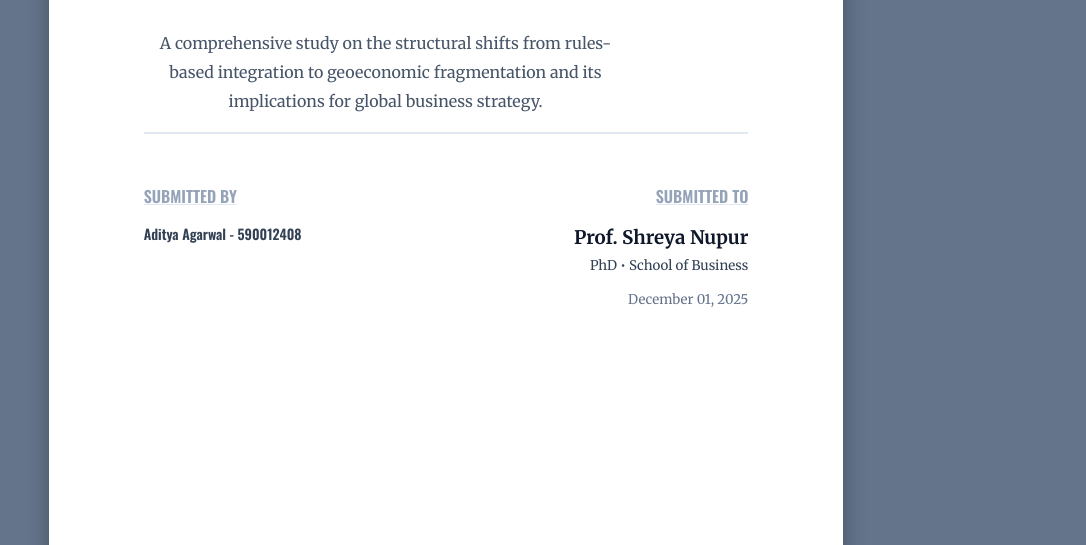
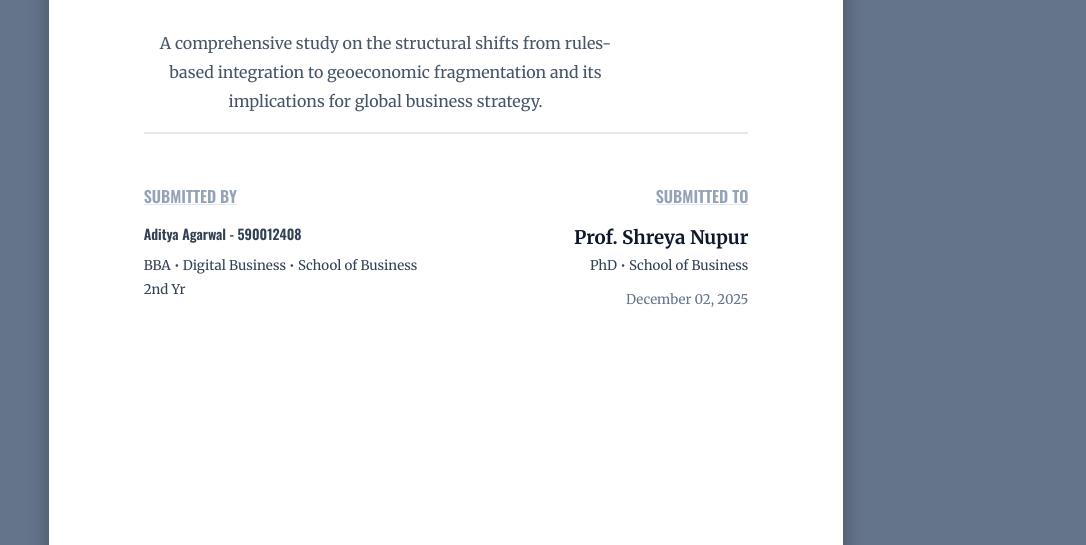
Before and after one commit to Akhai003/UPES-Digital-Business-GCB-Aditya-Agarwal-590012408-Term-Paper, a plain HTML site: page REPORT.html in a window 1280 px wide. Shown: the part 555-1100 px from the top of the page, without its empty margins (194-1280 px from the left). Drawn offline with nearby package versions, Linux system fonts and the light colour scheme.

```diff
--- a/REPORT.html
+++ b/REPORT.html
@@ -133,6 +133,7 @@
                 <div style="font-family: 'Oswald'; font-size: 14pt; letter-spacing: 3px; color: var(--primary); margin-bottom: 10px;">
                     PROJECT REPORT
                 </div>
+
                 <div style="font-family: 'Merriweather'; font-size: 11pt; color: #64748b; margin-bottom: 3rem;">
                     Global Context of Business (HSEG 2001)
                 </div>
@@ -150,13 +151,17 @@
                     <h4 style="color: #94a3b8; margin-bottom: 10px;">SUBMITTED BY</h4>
                     <ul style="list-style: none; margin: 0; padding: 0; font-family: 'Oswald';">
                         <li><strong>Aditya Agarwal - 590012408</strong></li>
+                        <li style="font-family: 'Merriweather', serif; font-size: 10pt; margin-top: 5px; color: var(--text);">
+                            BBA • Digital Business • School of Business<br>
+                            2nd Yr
+                        </li>
                     </ul>
                 </div>
                 <div style="text-align: right;">
                     <h4 style="color: #94a3b8; margin-bottom: 10px;">SUBMITTED TO</h4>
                     <div style="font-size: 14pt; font-weight: bold; color: var(--primary);">Prof. Shreya Nupur</div>
                     <div style="font-size: 10pt;">PhD • School of Business</div>
-                    <div style="font-size: 10pt; margin-top: 10px; color: #64748b;">December 01, 2025</div>
+                    <div style="font-size: 10pt; margin-top: 10px; color: #64748b;">December 02, 2025</div>
                 </div>
             </div>
         </div>
```
